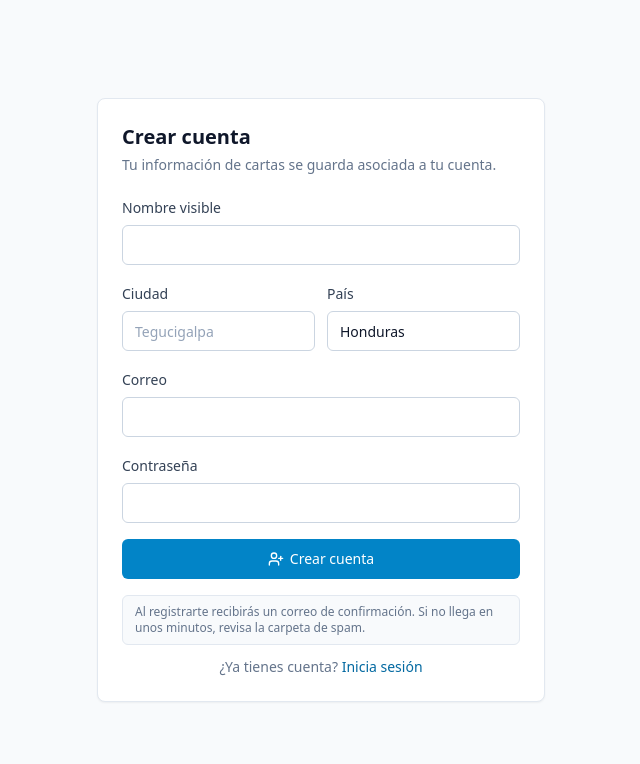
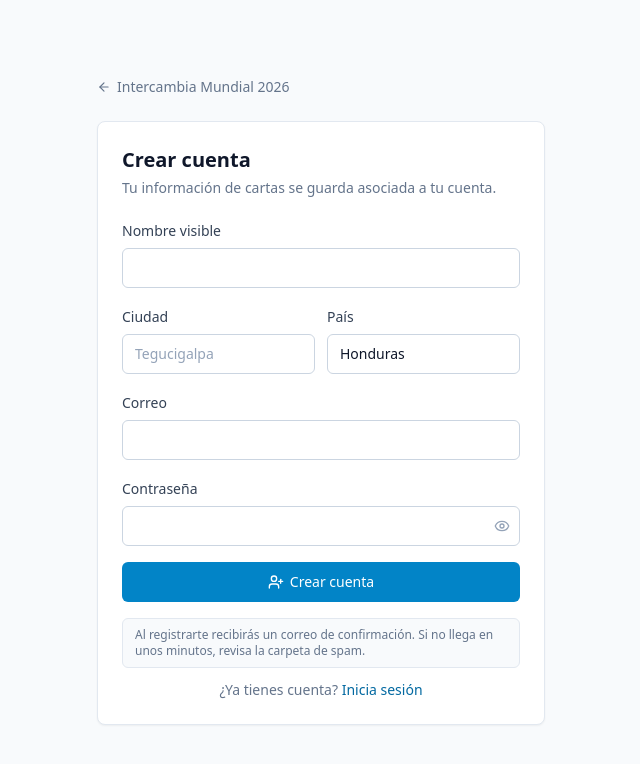
Before and after one commit to paydavid0507/IntercambioCartasMundial, a Next.js app: page /register in a window 1280 px wide. Shown: the top 764 px of the page, without its empty margins (319-959 px from the left). Built offline with nearby package versions, Linux system fonts and the light colour scheme; no server answers.

Commit message:
feat: mejoras UI - confirmacion inline, toggle password, back link, navbar activo, iconos landing

```diff
--- a/app/login/page.tsx
+++ b/app/login/page.tsx
@@ -1,10 +1,12 @@
 import Link from "next/link";
 import { redirect } from "next/navigation";
-import { LogIn } from "lucide-react";
+import { LogIn, ArrowLeft } from "lucide-react";
 import { createClient } from "@/lib/supabase/server";
+import { mapAuthError } from "@/lib/utils";
 import { Button } from "@/components/ui/Button";
 import { Input } from "@/components/ui/Input";
 import { Label } from "@/components/ui/Label";
+import { PasswordInput } from "@/components/ui/PasswordInput";
 
 async function signIn(formData: FormData) {
   "use server";
@@ -29,14 +31,21 @@ export default async function LoginPage({
   searchParams: { error?: string; message?: string };
 }) {
   const supabase = createClient();
-  const {
-    data: { user },
-  } = await supabase.auth.getUser();
+  const { data: { user } } = await supabase.auth.getUser();
   if (user) redirect("/album");
 
   return (
     <main className="flex flex-1 items-center justify-center px-4 py-12">
-      <div className="w-full max-w-sm rounded-lg border border-slate-200 bg-white p-6 shadow-sm">
+      <div className="w-full max-w-sm">
+        <Link
+          href="/"
+          className="mb-6 inline-flex items-center gap-1.5 text-sm text-slate-500 hover:text-slate-700 transition-colors"
+        >
+          <ArrowLeft className="h-3.5 w-3.5" />
+          Intercambia Mundial 2026
+        </Link>
+
+        <div className="rounded-lg border border-slate-200 bg-white p-6 shadow-sm">
           <h1 className="text-xl font-semibold">Iniciar sesión</h1>
           <p className="mt-1 text-sm text-slate-500">
             Accede para administrar tus cartas e intercambios.
@@ -56,23 +65,11 @@ export default async function LoginPage({
           <form action={signIn} className="mt-5 space-y-4">
             <div className="space-y-1.5">
               <Label htmlFor="email">Correo</Label>
-            <Input
-              id="email"
-              name="email"
-              type="email"
-              autoComplete="email"
-              required
-            />
+              <Input id="email" name="email" type="email" autoComplete="email" required />
             </div>
             <div className="space-y-1.5">
               <Label htmlFor="password">Contraseña</Label>
-            <Input
-              id="password"
-              name="password"
-              type="password"
-              autoComplete="current-password"
-              required
-            />
+              <PasswordInput id="password" name="password" autoComplete="current-password" required />
             </div>
             <Button type="submit" className="w-full">
               <LogIn className="mr-1.5 h-4 w-4" />
@@ -89,6 +86,7 @@ export default async function LoginPage({
             </Link>
           </div>
         </div>
+      </div>
     </main>
   );
 }
--- a/app/page.tsx
+++ b/app/page.tsx
@@ -1,6 +1,7 @@
+import React from "react";
 import Link from "next/link";
 import { redirect } from "next/navigation";
-import { ArrowRight, LogIn, UserPlus } from "lucide-react";
+import { ArrowRight, LogIn, UserPlus, BookmarkPlus, Copy, Shuffle } from "lucide-react";
 import { createClient } from "@/lib/supabase/server";
 import { Button } from "@/components/ui/Button";
 
@@ -62,14 +63,17 @@ export default async function Landing() {
 
         <div className="mt-16 grid w-full grid-cols-1 gap-6 text-left sm:grid-cols-3">
           <FeatureCard
+            icon={BookmarkPlus}
             title="Lista de faltantes"
             description="Selecciona país y número de carta, y la app valida que sean válidas (1 a 20)."
           />
           <FeatureCard
+            icon={Copy}
             title="Cartas repetidas"
             description="Indica cuántas tienes disponibles para intercambio. Edita o elimina en cualquier momento."
           />
           <FeatureCard
+            icon={Shuffle}
             title="Coincidencias automáticas"
             description="Mostramos primero las coincidencias mutuas: tú das, ellos dan."
           />
@@ -84,16 +88,21 @@ export default async function Landing() {
 }
 
 function FeatureCard({
+  icon: Icon,
   title,
   description,
 }: {
+  icon: React.ComponentType<{ className?: string }>;
   title: string;
   description: string;
 }) {
   return (
     <div className="rounded-lg border border-slate-200 bg-white p-5 shadow-sm">
+      <div className="mb-3 inline-flex rounded-md bg-brand-50 p-2">
+        <Icon className="h-5 w-5 text-brand-600" />
+      </div>
       <h3 className="text-base font-semibold">{title}</h3>
-      <p className="mt-2 text-sm text-slate-600">{description}</p>
+      <p className="mt-1.5 text-sm text-slate-600">{description}</p>
     </div>
   );
 }
--- a/app/register/page.tsx
+++ b/app/register/page.tsx
@@ -1,10 +1,11 @@
 import Link from "next/link";
 import { redirect } from "next/navigation";
-import { UserPlus } from "lucide-react";
+import { UserPlus, ArrowLeft } from "lucide-react";
 import { createClient } from "@/lib/supabase/server";
 import { Button } from "@/components/ui/Button";
 import { Input } from "@/components/ui/Input";
 import { Label } from "@/components/ui/Label";
+import { PasswordInput } from "@/components/ui/PasswordInput";
 import { slugify, mapAuthError } from "@/lib/utils";
 
 async function signUp(formData: FormData) {
@@ -82,7 +83,16 @@ export default async function RegisterPage({
 
   return (
     <main className="flex flex-1 items-center justify-center px-4 py-12">
-      <div className="w-full max-w-md rounded-lg border border-slate-200 bg-white p-6 shadow-sm">
+      <div className="w-full max-w-md">
+        <Link
+          href="/"
+          className="mb-6 inline-flex items-center gap-1.5 text-sm text-slate-500 hover:text-slate-700 transition-colors"
+        >
+          <ArrowLeft className="h-3.5 w-3.5" />
+          Intercambia Mundial 2026
+        </Link>
+
+      <div className="rounded-lg border border-slate-200 bg-white p-6 shadow-sm">
         <h1 className="text-xl font-semibold">Crear cuenta</h1>
         <p className="mt-1 text-sm text-slate-500">
           Tu información de cartas se guarda asociada a tu cuenta.
@@ -121,14 +131,7 @@ export default async function RegisterPage({
           </div>
           <div className="space-y-1.5">
             <Label htmlFor="password">Contraseña</Label>
-            <Input
-              id="password"
-              name="password"
-              type="password"
-              autoComplete="new-password"
-              minLength={6}
-              required
-            />
+            <PasswordInput id="password" name="password" autoComplete="new-password" minLength={6} required />
           </div>
           <Button type="submit" className="w-full">
             <UserPlus className="mr-1.5 h-4 w-4" />
@@ -147,6 +150,7 @@ export default async function RegisterPage({
           </Link>
         </p>
       </div>
+      </div>
     </main>
   );
 }
--- /dev/null
+++ b/components/NavLinks.tsx
@@ -0,0 +1,44 @@
+"use client";
+
+import Link from "next/link";
+import { usePathname } from "next/navigation";
+
+const links = [
+  { href: "/album",    label: "Mi álbum" },
+  { href: "/compare",  label: "Intercambios" },
+  { href: "/search",   label: "Buscar" },
+  { href: "/mensajes", label: "Mensajes" },
+  { href: "/profile",  label: "Perfil" },
+];
+
+export function NavLinks({ unreadMessages }: { unreadMessages: number }) {
+  const pathname = usePathname();
+  return (
+    <nav className="hidden items-center gap-1 sm:flex">
+      {links.map((l) => {
+        const active = pathname.startsWith(l.href);
+        return (
+          <Link
+            key={l.href}
+            href={l.href}
+            className={`relative rounded-md px-3 py-1.5 text-sm font-medium transition-colors ${
+              active
+                ? "bg-slate-100 text-slate-900"
+                : "text-slate-600 hover:bg-slate-100 hover:text-slate-900"
+            }`}
+          >
+            {l.label}
+            {l.href === "/mensajes" && unreadMessages > 0 && (
+              <span className="absolute -right-0.5 -top-0.5 flex h-4 min-w-4 items-center justify-center rounded-full bg-brand-600 px-1 text-[10px] font-bold text-white">
+                {unreadMessages > 9 ? "9+" : unreadMessages}
+              </span>
+            )}
+            {active && (
+              <span className="absolute bottom-0 left-1/2 h-0.5 w-4 -translate-x-1/2 rounded-full bg-brand-600" />
+            )}
+          </Link>
+        );
+      })}
+    </nav>
+  );
+}
--- a/components/Navbar.tsx
+++ b/components/Navbar.tsx
@@ -1,14 +1,7 @@
 import Link from "next/link";
 import { LogOut } from "lucide-react";
 import { Button } from "@/components/ui/Button";
-
-const links = [
-  { href: "/album", label: "Mi álbum" },
-  { href: "/compare", label: "Intercambios" },
-  { href: "/search", label: "Buscar" },
-  { href: "/mensajes", label: "Mensajes" },
-  { href: "/profile", label: "Perfil" },
-];
+import { NavLinks } from "@/components/NavLinks";
 
 export function Navbar({
   displayName,
@@ -27,22 +20,7 @@ export function Navbar({
           Intercambia Mundial 2026
         </Link>
 
-        <nav className="hidden items-center gap-1 sm:flex">
-          {links.map((l) => (
-            <Link
-              key={l.href}
-              href={l.href}
-              className="relative rounded-md px-3 py-1.5 text-sm font-medium text-slate-600 hover:bg-slate-100 hover:text-slate-900"
-            >
-              {l.label}
-              {l.href === "/mensajes" && unreadMessages > 0 && (
-                <span className="absolute -right-0.5 -top-0.5 flex h-4 min-w-4 items-center justify-center rounded-full bg-brand-600 px-1 text-[10px] font-bold text-white">
-                  {unreadMessages > 9 ? "9+" : unreadMessages}
-                </span>
-              )}
-            </Link>
-          ))}
-        </nav>
+        <NavLinks unreadMessages={unreadMessages} />
 
         <form action="/auth/sign-out" method="post" className="flex items-center gap-2">
           <span className="hidden text-sm text-slate-500 sm:inline">
@@ -54,7 +32,6 @@ export function Navbar({
           </Button>
         </form>
       </div>
-
     </header>
   );
 }
--- /dev/null
+++ b/components/ui/PasswordInput.tsx
@@ -0,0 +1,37 @@
+"use client";
+
+import * as React from "react";
+import { Eye, EyeOff } from "lucide-react";
+import { cn } from "@/lib/utils";
+
+interface PasswordInputProps extends React.InputHTMLAttributes<HTMLInputElement> {}
+
+export const PasswordInput = React.forwardRef<HTMLInputElement, PasswordInputProps>(
+  ({ className, ...props }, ref) => {
+    const [show, setShow] = React.useState(false);
+    return (
+      <div className="relative">
+        <input
+          ref={ref}
+          type={show ? "text" : "password"}
+          className={cn(
+            "flex h-10 w-full rounded-md border border-slate-300 bg-white px-3 py-2 pr-10 text-sm",
+            "placeholder:text-slate-400 focus-visible:border-brand-500 focus-visible:outline-none",
+            "focus-visible:ring-2 focus-visible:ring-brand-500 disabled:cursor-not-allowed disabled:opacity-50",
+            className,
+          )}
+          {...props}
+        />
+        <button
+          type="button"
+          tabIndex={-1}
+          onClick={() => setShow((v) => !v)}
+          className="absolute right-2.5 top-1/2 -translate-y-1/2 text-slate-400 hover:text-slate-600 transition-colors"
+        >
+          {show ? <EyeOff className="h-4 w-4" /> : <Eye className="h-4 w-4" />}
+        </button>
+      </div>
+    );
+  },
+);
+PasswordInput.displayName = "PasswordInput";
```
Also changed, not shown: components/CardList.tsx (+19 -5 lines). Lines whose indentation alone changed are shown as unchanged.
